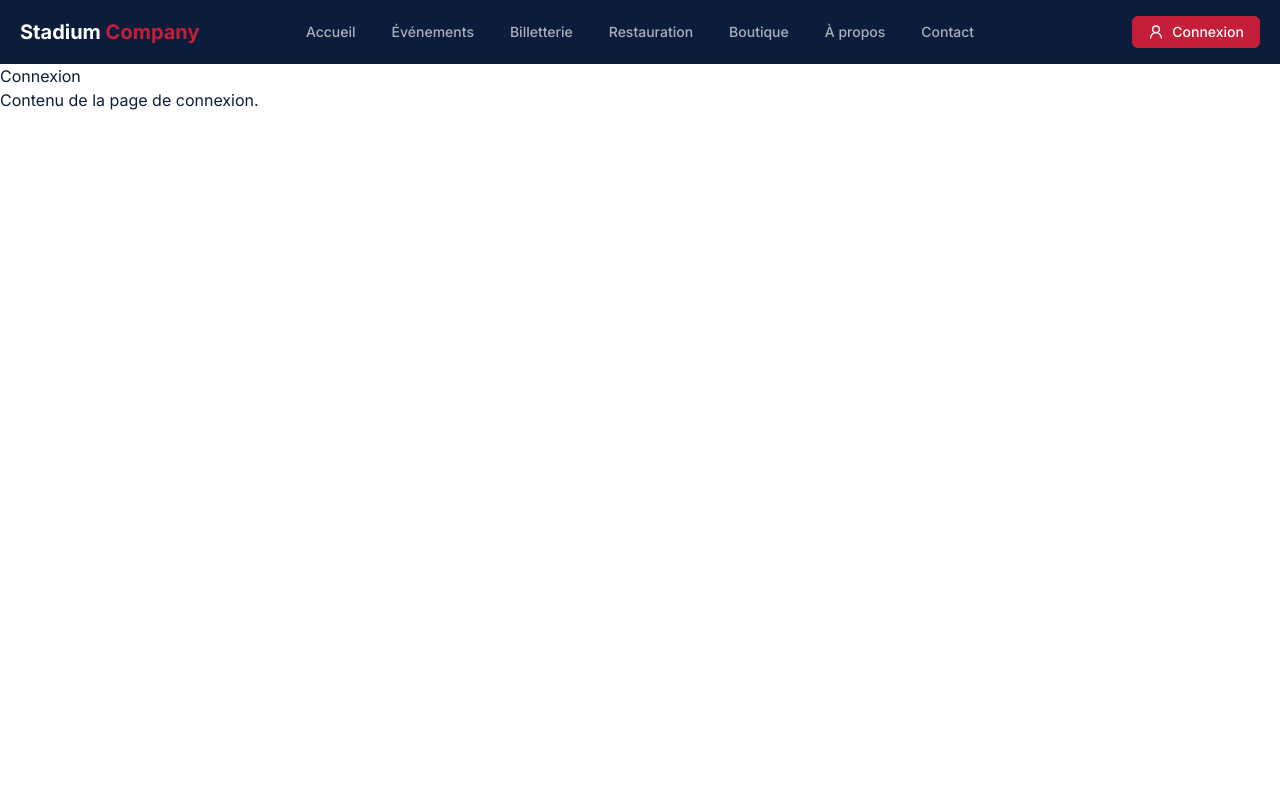
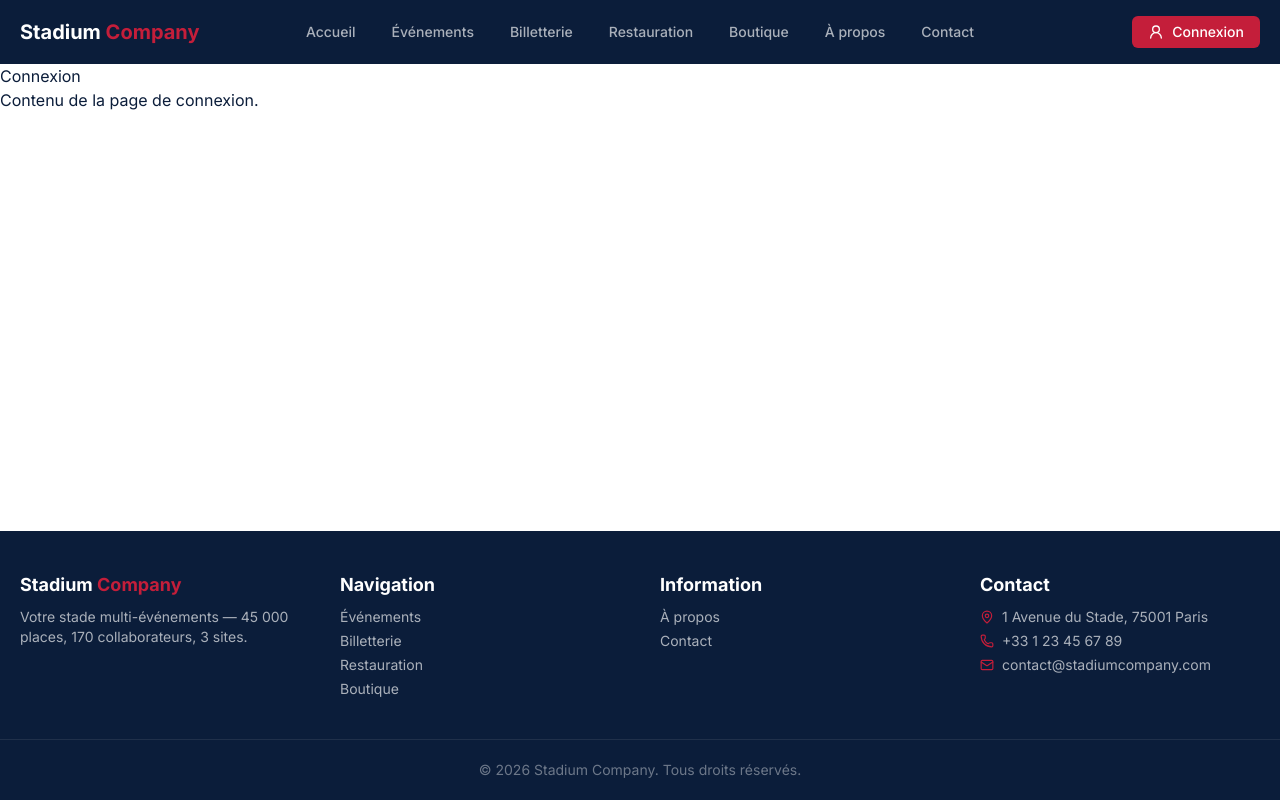
Before and after one commit to FlytziTv/stadium-company, a React (Vite) app in the folder frontend/: page /connect in a window 1280 px wide. Built offline with nearby package versions, Linux system fonts and the light colour scheme.

Commit message:
feat: ajout du composant Footer et réorganisation de la structure de l'application

```diff
--- a/frontend/src/App.tsx
+++ b/frontend/src/App.tsx
@@ -8,12 +8,15 @@ import Boutique from "./pages/Boutique";
 import About from "./pages/About";
 import Connect from "./pages/Connect";
 import Navbar from "./components/layout/Navbar";
+import Footer from "./components/layout/Footer";
 
 function App() {
   return (
     <BrowserRouter>
+      <div className="min-h-screen flex flex-col">
         <Navbar />
 
+        <main className="flex-1">
           <Routes>
             <Route path="/" element={<Home />} />
             <Route path="/evenements" element={<Evenements />} />
@@ -24,6 +27,10 @@ function App() {
             <Route path="/contact" element={<Contact />} />
             <Route path="/connect" element={<Connect />} />
           </Routes>
+        </main>
+
+        <Footer />
+      </div>
     </BrowserRouter>
   );
 }
--- /dev/null
+++ b/frontend/src/components/layout/Footer.tsx
@@ -0,0 +1,93 @@
+import { Mail, MapPin, Phone } from "lucide-react";
+import { NavLink } from "react-router-dom";
+
+const links = {
+  Navigation: [
+    { to: "/evenements", label: "Événements" },
+    { to: "/billetterie", label: "Billetterie" },
+    { to: "/restauration", label: "Restauration" },
+    { to: "/boutique", label: "Boutique" },
+  ],
+  Information: [
+    { to: "/about", label: "À propos" },
+    { to: "/contact", label: "Contact" },
+  ],
+};
+
+const contact = [
+  {
+    href: "https://www.google.com/maps",
+    label: "1 Avenue du Stade, 75001 Paris",
+    icon: MapPin,
+    external: true,
+  },
+  { href: "tel:+33123456789", label: "+33 1 23 45 67 89", icon: Phone },
+  {
+    href: "mailto:contact@stadiumcompany.com",
+    label: "contact@stadiumcompany.com",
+    icon: Mail,
+  },
+];
+
+export default function Footer() {
+  return (
+    <footer className="bg-foreground ">
+      <nav className="max-w-350 mx-auto flex flex-row justify-between items-start px-5 py-10">
+        {/* Logo and Description */}
+        <div className="flex flex-col gap-2 w-70">
+          <NavLink to="/" className="text-lg font-extrabold text-background">
+            Stadium <span className="text-accent">Company</span>
+          </NavLink>
+          <p className="text-sm text-background/65">
+            Votre stade multi-événements — 45 000 places, 170 collaborateurs, 3
+            sites.
+          </p>
+        </div>
+
+        {Object.entries(links).map(([category, linkList]) => (
+          <div key={category} className="flex flex-col gap-2 w-70">
+            <h2 className="text-lg font-bold text-background ">{category}</h2>
+
+            <div className="flex flex-col gap-1">
+              {linkList.map((link) => (
+                <NavLink
+                  key={link.to}
+                  to={link.to}
+                  end={link.to === "/"}
+                  className="text-sm text-background/65 hover:text-background transition-colors duration-300"
+                >
+                  {link.label}
+                </NavLink>
+              ))}
+            </div>
+          </div>
+        ))}
+
+        <div className="flex flex-col gap-2 w-70">
+          <h2 className="text-lg font-bold text-background ">Contact</h2>
+
+          <div className="flex flex-col gap-1">
+            {contact.map((link) => (
+              <a
+                key={link.href}
+                href={link.href}
+                target={link.external ? "_blank" : undefined}
+                rel={link.external ? "noopener noreferrer" : undefined}
+                className="flex flex-row items-center gap-2 text-sm text-background/65 hover:text-background transition-colors duration-300"
+              >
+                <link.icon size={14} className="text-accent" />
+                {link.label}
+              </a>
+            ))}
+          </div>
+        </div>
+      </nav>
+      <div className="border-t border-[#D9D9D9]/10">
+        <p className="text-center text-sm text-background/40 py-5">
+          &copy; {new Date().getFullYear()} Stadium Company. Tous droits
+          réservés.
+        </p>
+      </div>
+    </footer>
+  );
+}
```
Lines whose indentation alone changed are shown as unchanged.
